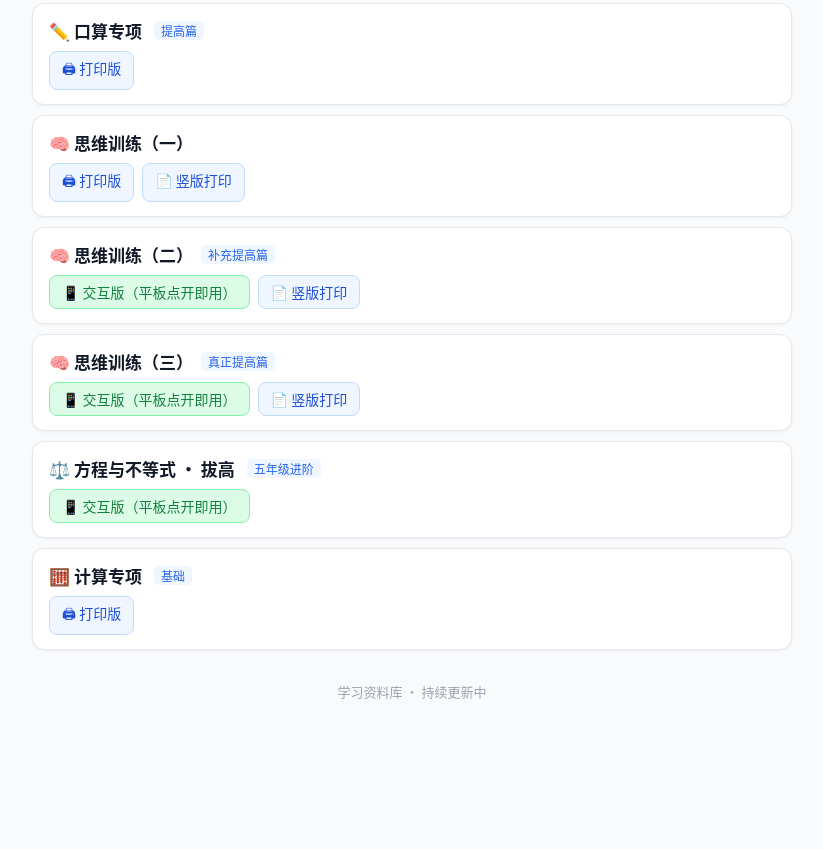
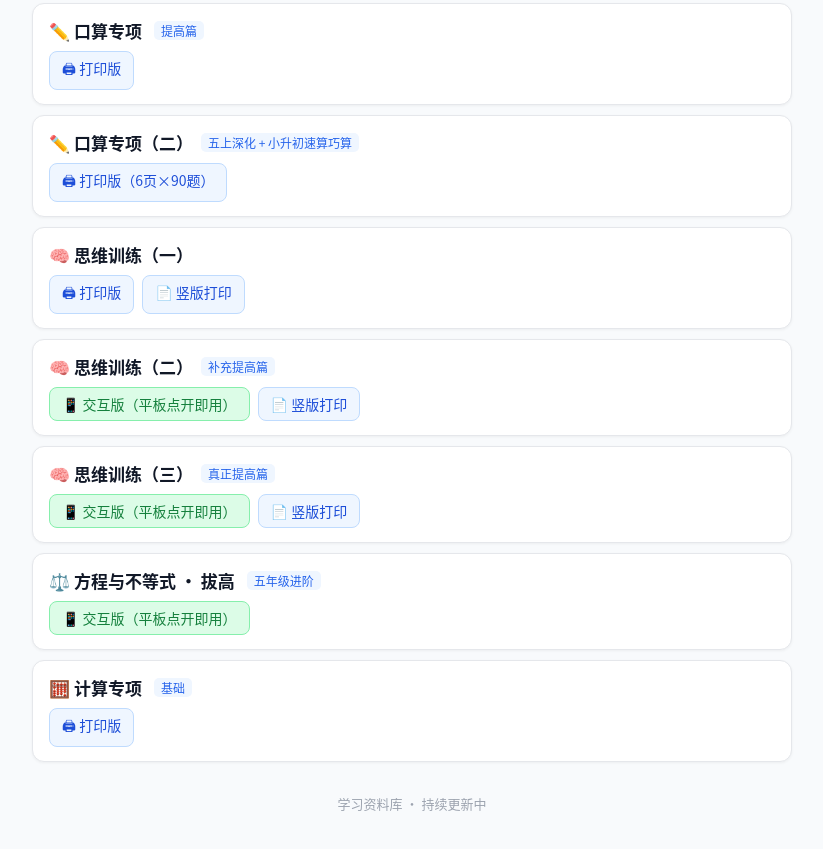
Before and after one commit to gavanx/study-materials, a plain HTML site: page index.html in a window 1280 px wide. Shown: the part 1112-1961 px from the top of the page, without its empty margins (228-1051 px from the left). Before the commit the page ends 1853 px from the top, so only its background shows below. Drawn offline with Linux system fonts and the light colour scheme.

Commit message:
新增五上口算·速算巧算篇（6页×90题竖版PDF）
五上深化混合 + 小升初速算巧算：提取公因数、凑整连乘、拆数、分配律变形、
除法巧算、三步混合、分数四则、裂项、等差数列、乘法速算、优先级陷阱。
答案由题面 Fraction 精确求值并过滤，题与答案不分离。

Co-Authored-By: Claude Sonnet 4.6 (1M context) <noreply@anthropic.com>

```diff
--- a/index.html
+++ b/index.html
@@ -147,6 +147,13 @@
   </div>
 
   <div class="topic">
+    <div class="name">✏️ 口算专项（二）<span class="tag">五上深化 + 小升初速算巧算</span></div>
+    <div class="links">
+      <a href="grade-5/math/oral-math-b/print.pdf">🖨 打印版（6页×90题）</a>
+    </div>
+  </div>
+
+  <div class="topic">
     <div class="name">🧠 思维训练（一）</div>
     <div class="links">
       <a href="grade-5/math/thinking-1/print.pdf">🖨 打印版</a>
```
Also changed, not shown: grade-5/math/oral-math-b/source.txt (added), 2 other files.
